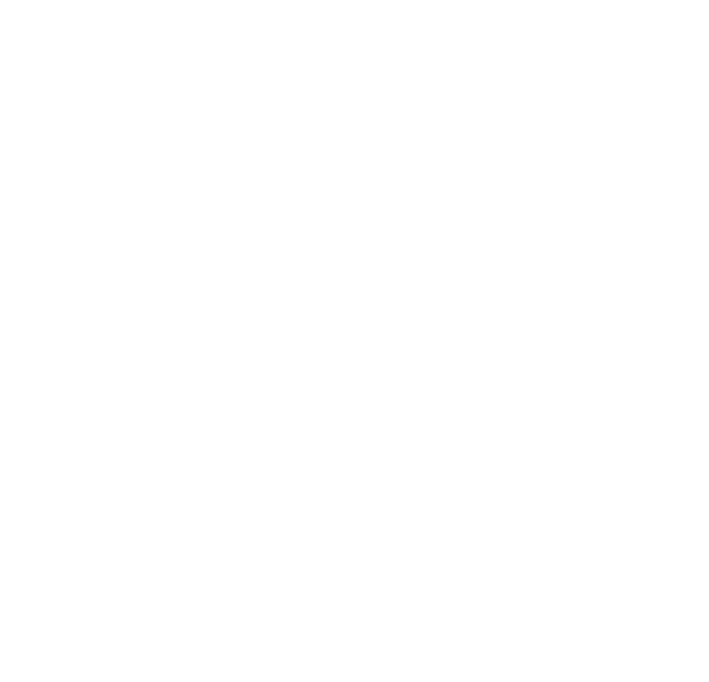
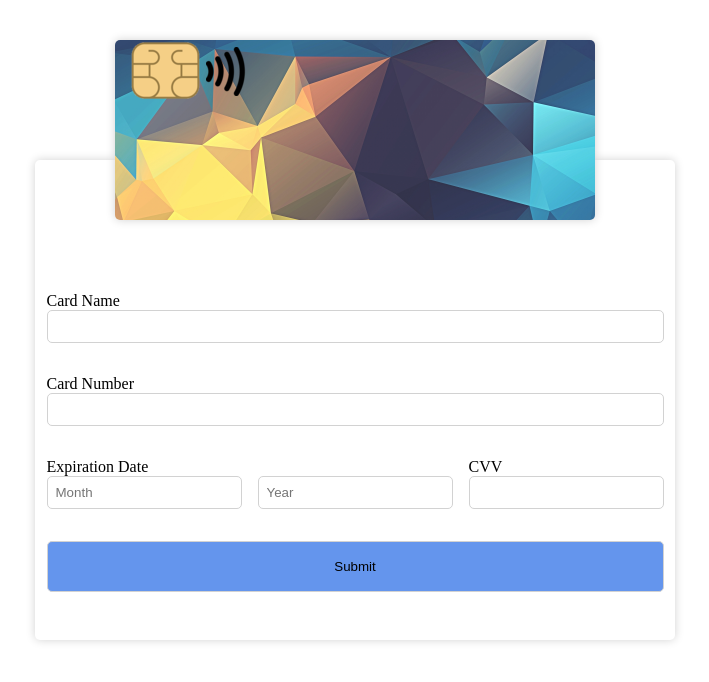
Before and after one commit to jseguraweb/credit-card, a plain HTML site: page index.html in a window 1280 px wide. Shown: the whole page, without its empty margins (285-994 px from the left). Drawn offline with Linux system fonts and the light colour scheme.

Commit message:
first style sketch done

```diff
--- a/index.html
+++ b/index.html
@@ -10,7 +10,71 @@
 </head>
 
 <body>
+    <div class="container">
+        <div class="card">
+            <div id="certificate">
+                <img id="chip" src="./img/chip.png" alt="certificate">
+            </div>
+            <div id="company">
 
+            </div>
+            <div id="number">
+
+            </div>
+            <div id="card-holder">
+
+            </div>
+            <div id="expiration-date">
+
+            </div>
+        </div>
+        <form action="#">
+            <label id="name-label" for="name">Card Name
+                </br><input type="text" id="name" class="input">
+            </label>
+            <label id="number-label" for="card-number">Card Number
+                </br><input type="number" id="card-number" class="input">
+            </label>
+            <label id="month-label" for="month">Expiration Date
+                </br><input type="number" id="month" class="input" placeholder="Month" list="months" name="months"
+                    required>
+                <datalist id="months">
+                    <option value="01"></option>
+                    <option value="02"></option>
+                    <option value="03"></option>
+                    <option value="04"></option>
+                    <option value="05"></option>
+                    <option value="06"></option>
+                    <option value="07"></option>
+                    <option value="08"></option>
+                    <option value="09"></option>
+                    <option value="10"></option>
+                    <option value="11"></option>
+                    <option value="12"></option>
+                </datalist>
+            </label>
+            <label id="year-label" for="year">
+                </br><input type="number" id="year" class="input" placeholder="Year" list="years" name="years" required>
+                <datalist id="years">
+                    <option value="2020"></option>
+                    <option value="2021"></option>
+                    <option value="2022"></option>
+                    <option value="2023"></option>
+                    <option value="2024"></option>
+                    <option value="2025"></option>
+                    <option value="2026"></option>
+                    <option value="2027"></option>
+                    <option value="2028"></option>
+                    <option value="2029"></option>
+                    <option value="2030"></option>
+                </datalist>
+            </label>
+            <label id="cvv-label" for="cvv-number">CVV
+                </br><input type="number" id="cvv-number" class="input" min="001" max="999" maxlength="3">
+            </label>
+            <input id="submit" class="input" type="submit">
+        </form>
+    </div>
 
     <script src="./app.js"></script>
 </body>
--- a/style.css
+++ b/style.css
@@ -3,3 +3,120 @@
     padding: 0;
     box-sizing: border-box;
 }
+
+body {
+    width: 100%;
+    height: 100vh;
+    display: flex;
+    align-items: center;
+    justify-content: center;
+}
+
+.container {
+    width: 40rem;
+    height: 60%;
+    background-color: #fff;
+    box-shadow: 0px 0px 10px rgb(210, 210, 210);
+    border-radius: 5px;
+    display: flex;
+    flex-direction: column;
+    align-items: center;
+}
+
+/* card */
+
+.card {
+    width: 30rem;
+    height: 18rem;
+    background-image: url('./img/background-credit-card.jpg');
+    background-repeat: no-repeat;
+    background-size: cover;
+    box-shadow: 0px 0px 10px rgb(210, 210, 210);
+    border-radius: 5px;
+    position: relative;
+    bottom: 25%;
+    display: grid;
+    grid-template-rows: repeat(3, 1fr);
+    grid-template-columns: repeat(2, 1fr);
+}
+
+#certificate {
+    grid-row: 1/2;
+    grid-column: 1/2;
+    display: flex;
+    align-items: center;
+    justify-content: flex-start;
+    padding-left: 1rem;
+}
+
+#chip {
+    display: block;
+}
+
+#company {
+    grid-row: 1/2;
+    grid-column: 2/-1;
+}
+
+#number {
+    grid-row: 2/3;
+    grid-column: 1/-1;
+}
+
+#card-holder {
+    grid-row: 3/-1;
+    grid-column: 1/2;
+}
+
+#expiration-date {
+    grid-row: 3/-1;
+    grid-column: 2/-1;
+}
+
+/* form */
+
+form {
+    position: relative;
+    bottom: 10%;
+    display: grid;
+    grid-template-rows: repeat(4, 1fr);
+    grid-template-columns: repeat(3, 1fr);
+    grid-gap: 2rem 1rem;
+}
+
+.input {
+    width: 100%;
+    padding: 0.5rem;
+    border: 1px solid rgb(210, 210, 210);
+    border-radius: 5px;
+}
+
+#name-label {
+    grid-row: 1/2;
+    grid-column: 1/-1;
+}
+
+#number-label {
+    grid-row: 2/3;
+    grid-column: 1/-1;
+}
+
+#month-label {
+    grid-row: 3/4;
+    grid-column: 1/2;
+}
+
+#year-label {
+    grid-row: 3/4;
+    grid-column: 2/3;
+}
+
+#cvv-label {
+    grid-row: 3/4;
+    grid-column: 3/-1;
+}
+
+#submit {
+    grid-column: 1/-1;
+    background-color: cornflowerblue;
+}
```
Also changed, not shown: img/background-credit-card.jpg (added), img/chip.png (added).
